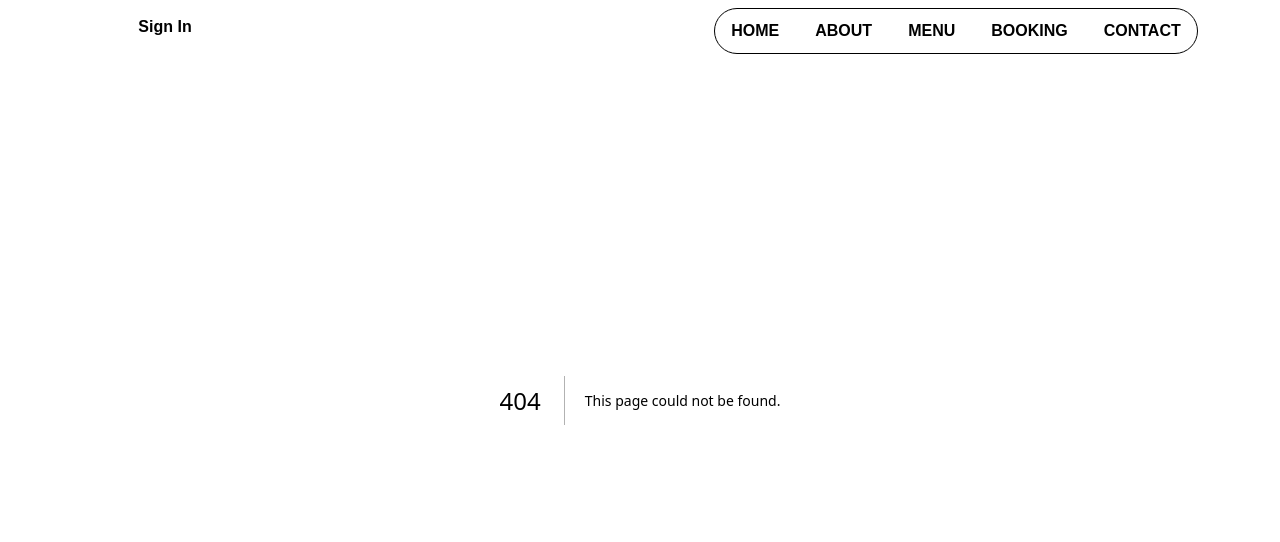
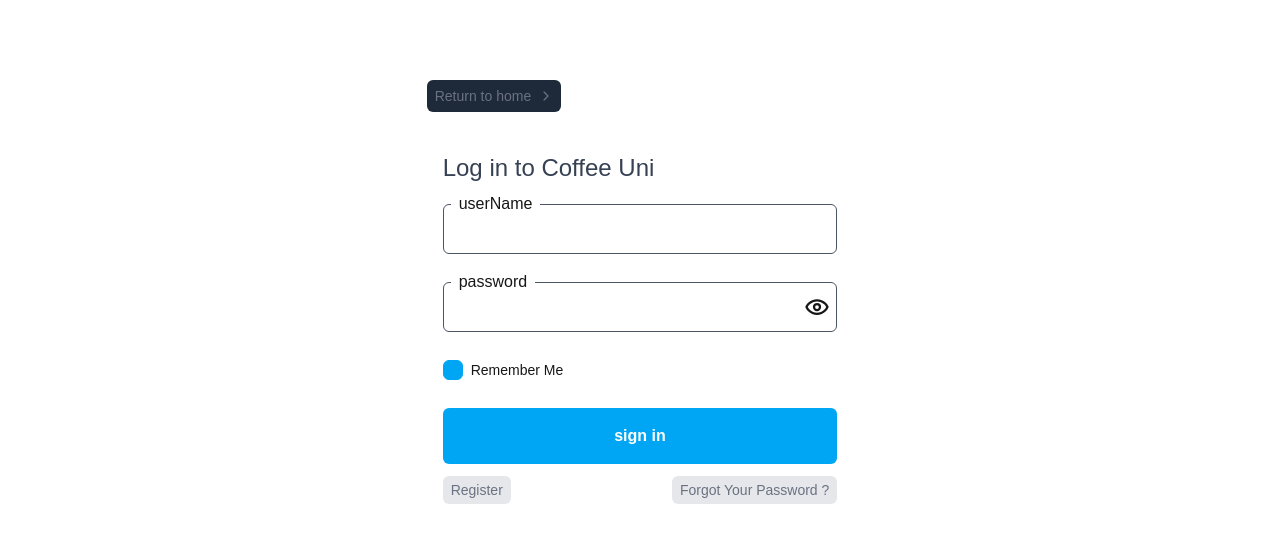
Before and after one commit to iamirsalimi/Coffee-Shop, a Next.js app: page /SignIn in a window 1280 px wide. Before the commit this address had no page. Shown: the top 542 px of the page. Built offline with nearby package versions, Linux system fonts and the light colour scheme.

Commit message:
add Login page

```diff
--- a/components/modules/Navbar/Navbar.jsx
+++ b/components/modules/Navbar/Navbar.jsx
@@ -3,6 +3,7 @@ import { useState } from 'react'
 import { motion } from 'motion/react'
 
 import NavbarItem from './../NavbarItem/NavbarItem'
+import Link from 'next/link'
 
 function Navbar({ setShowMenu }) {
     const [position, setPosition] = useState({
@@ -14,9 +15,9 @@ function Navbar({ setShowMenu }) {
     return (
         <div className="absolute px-6 xl:px-2 top-2 md:top-3 xl:top-0 left-1/2 -translate-x-1/2 flex flex-column md:flex-row items-center justify-between container z-20">
             <div className="flex flex-row-reverse items-center justify-start gap-2">
-                <button className="inline-block bg-white text-black px-2 py-1 text-center rounded-xl border border-transparent font-sans text-sm xs:text-base font-bold cursor-pointer md:hover:bg-black hover:bg-transparent hover:border-white hover:text-white transition-all duration-200">
+                <Link href="/SignIn" className="inline-block bg-white text-black px-2 py-1 text-center rounded-xl border border-transparent font-sans text-sm xs:text-base font-bold cursor-pointer md:hover:bg-black hover:bg-transparent hover:border-white hover:text-white transition-all duration-200">
                     Sign In
-                </button>
+                </Link>
                 <h1 className="md:inline-block hidden text-white font-bold text-2xl">CoffeeUni</h1>
             </div>
             <div className="w-1/2 hidden xl:flex justify-center items-center">
--- a/package.json
+++ b/package.json
@@ -20,6 +20,7 @@
     "react": "19.2.3",
     "react-dom": "19.2.3",
     "react-hook-form": "^7.69.0",
+    "react-hot-toast": "^2.6.0",
     "react-icons": "^5.5.0",
     "swiper": "^12.0.3",
     "yup": "^1.7.1"
--- /dev/null
+++ b/pages/SignIn/index.jsx
@@ -0,0 +1,82 @@
+import React, { useState } from 'react'
+
+import { PiEyeBold } from "react-icons/pi";
+import { PiEyeClosedBold } from "react-icons/pi";
+import { IoIosArrowForward } from "react-icons/io";
+
+function SignIn() {
+    const [showPass, setShowPass] = useState(false)
+    const [rememberMe, setRememberMe] = useState(true)
+    const [userName, setUserName] = useState('')
+    const [password, setPassword] = useState('')
+
+    const toggleShowingPassHandler = () => {
+        setShowPass(prev => !prev)
+    }
+
+    return (
+        <div className="w-9/10 sm:w-4/5 md:w-1/2 lg:w-1/3 mx-auto flex flex-col items-start justify-center gap-5 py-5 pt-20">
+            <a href="/" className="inline-flex items-center justify-center gap-2 w-fit px-2 py-1.5 rounded-md cursor-pointer bg-gray-800" >
+                <span className="text-sm font-vazir text-gray-500 dark:text-white">Return to home</span>
+                <IoIosArrowForward className="text-sm text-gray-500 dark:text-white" />
+            </a>
+            <div className="w-full bg-white px-4 rounded-xl mx-auto flex flex-col gap-5 p-5">
+
+                <h2 className="font-vazir text-2xl text-gray-700">Log in to Coffee Uni</h2>
+
+                <form action="" className="w-full flex flex-col justify-center items-center lg:items-start gap-7">
+                    <div className="w-full relative select-none">
+                        <input
+                            type="text"
+                            className="w-full rounded-md p-3 border border-gray-600 bg-white outline-none text-gray-600 peer focus:border-sky-500 focus:text-sky-500 transition-colors"
+                            value={userName}
+                            onChange={e => setUserName(e.target.value)}
+                        />
+                        <span className="absolute peer-focus:text-sky-500 transition-all -top-3 left-2 px-2 dark:text-gray-600 bg-white dark:bg-primary">userName</span>
+                    </div>
+
+                    <div className="w-full relative select-none">
+                        <input
+                            type={`${showPass ? 'text' : 'password'}`}
+                            className="w-full rounded-md p-3 border border-gray-600 text-gray-600 focus:text-sky-500 outline-none peer focus:border-sky-500 focus:text-sky-500 transition-colors pr-5" minLength={8} maxLength={16}
+                            value={password}
+                            onChange={e => setPassword(e.target.value)}
+                        />
+                        <span className="absolute peer-focus:text-sky-500 transition-all -top-3 left-2 px-2 dark:text-gray-600 bg-white dark:bg-primary">password</span>
+                        <div onClick={toggleShowingPassHandler} className="absolute right-5 bottom-1/2 translate-1/2 cursor-pointer select-none dark:text-gray-600 transition-all peer-focus:!text-sky-500">
+                            {showPass ? (
+                                <PiEyeClosedBold className="text-2xl" />
+                            ) : (
+                                <PiEyeBold className="text-2xl" />
+                            )}
+                        </div>
+
+                    </div>
+                    {/* {errors.password && (
+                    <span className="text-sm font-vazir text-red-500 -mt-5">{errors.password}</span>
+                )} */}
+
+                    <div className="w-full">
+                        <input id="default-checkbox" type="checkbox" value="" className="peer" hidden checked={rememberMe} onChange={e => setRememberMe(e.target.checked)} />
+                        <label htmlFor="default-checkbox" className="flex items-center w-fit">
+                            <span className={`inline-block cursor-pointer w-5 h-5 rounded-md border transition-colors ${rememberMe ? '!border-sky-500 bg-sky-500' : 'border-light-gray dark:border-gray-600'} `}></span>
+                            <span className="ms-2 text-sm font-vazir dark:text-gray-600 select-none">Remember Me</span>
+                        </label>
+                    </div>
+
+                    <button className="w-full py-4 rounded-md cursor-pointer bg-sky-500 hover:bg-sky-600 transition-colors font-vazir text-white font-bold disabled:!bg-sky-300">
+                        sign in
+                    </button>
+                    <div className="w-full flex items-center justify-between -mt-4">
+                        <a href="/account/register" className="w-fit text-sm px-2 py-1 rounded-md cursor-pointer font-vazir font-light bg-gray-200 dark:bg-gray-800 text-gray-500 dark:text-white">Register</a>
+                        <a href="#" className="w-fit text-sm px-2 py-1 rounded-md cursor-pointer font-vazir font-light bg-gray-200 dark:bg-gray-800 text-gray-500 dark:text-white">Forgot Your Password ?</a>
+                    </div>
+                </form>
+            </div>
+        </div>
+    )
+}
+
+SignIn.noLayout = true
+
+export default SignIn
--- a/pages/_app.js
+++ b/pages/_app.js
@@ -4,7 +4,14 @@ import "@/styles/globals.css";
 import { useState } from "react";
 
 export default function App({ Component, pageProps }) {
-    const [showMenu, setShowMenu] = useState(false)
+  const [showMenu, setShowMenu] = useState(false);
+
+  // If page says: noLayout = true
+  if (Component.noLayout) {
+    return (
+      <Component {...pageProps} />
+    )
+  }
 
   return (
     <>
@@ -12,5 +19,5 @@ export default function App({ Component, pageProps }) {
       <Component {...pageProps} />
       <Menu showMenu={showMenu} setShowMenu={setShowMenu} />
     </>
-  )
+  );
 }
```
Also changed, not shown: 1 other file (tests, documents, lock files or other folders).
